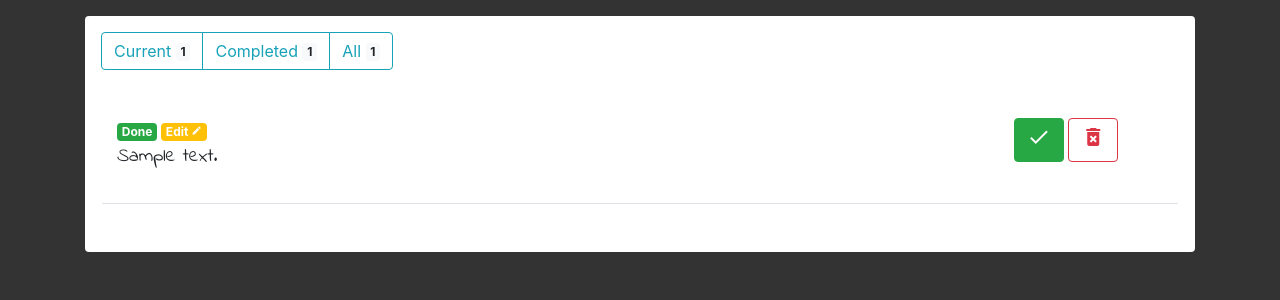
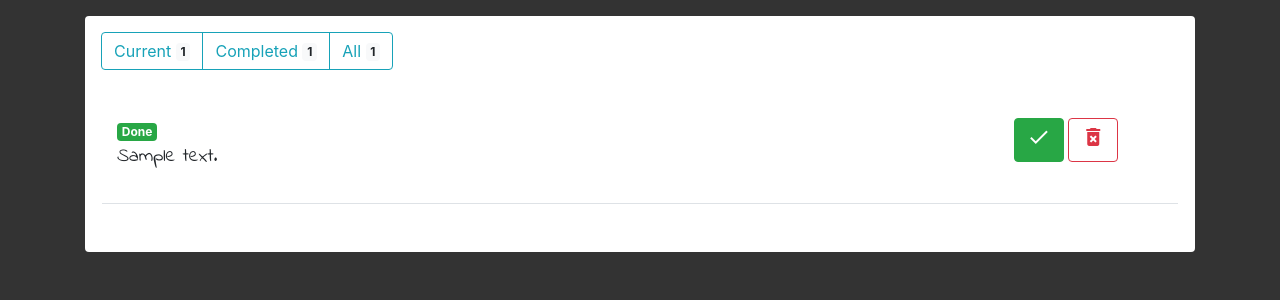
Before and after one commit to MarioGN/django-todolist, a Django app: template django_todolist/core/templates/core/index.html in a window 1280 px wide. Shown: the part 74-374 px from the top of the page. Run offline with Django 3.2, Linux system fonts and the light colour scheme; tables that the repository leaves empty hold one stand-in row (values such as "Sample post"); the template is opened without the code that fills it: values that come from a table or form of the project are taken from there, most other values are stand-ins (such as "Sample title", 1, 10 or a date in 2020); parts of the project's set-up code (start-up, migrations or seed data) failed here and were passed over; some libraries are stand-ins or nearby versions.

Commit message:
Fix edit button

```diff
--- a/django_todolist/core/templates/core/index.html
+++ b/django_todolist/core/templates/core/index.html
@@ -13,10 +13,13 @@
           {% else %}
             <span class="badge badge-info">Open</span>
           {% endif %}
-          <a class="badge badge-warning text-white" href="#" data-toggle="modal" data-target="#modalEditTask">
-            Edit
-            <i class="material-icons" style="font-size: 0.9em">mode_edit</i>
-          </a>
+
+          {% if not task.completed %}
+            <a class="badge badge-warning text-white" href="#" data-toggle="modal" data-target="#modalEditTask">
+              Edit
+              <i class="material-icons" style="font-size: 0.9em">mode_edit</i>
+            </a>
+          {% endif %}
         </strong>
         <p class="task-description">
           {{ task }}
```
